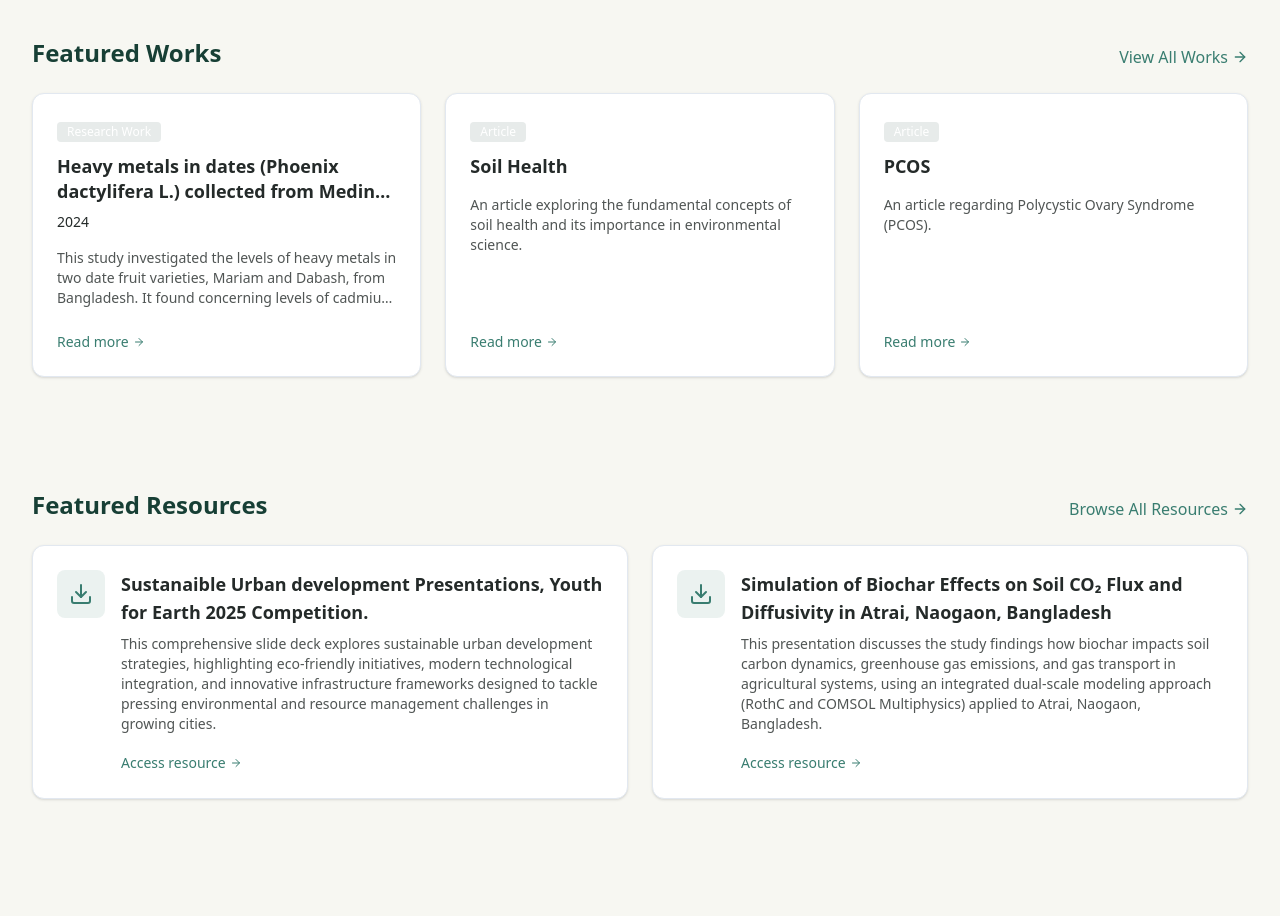
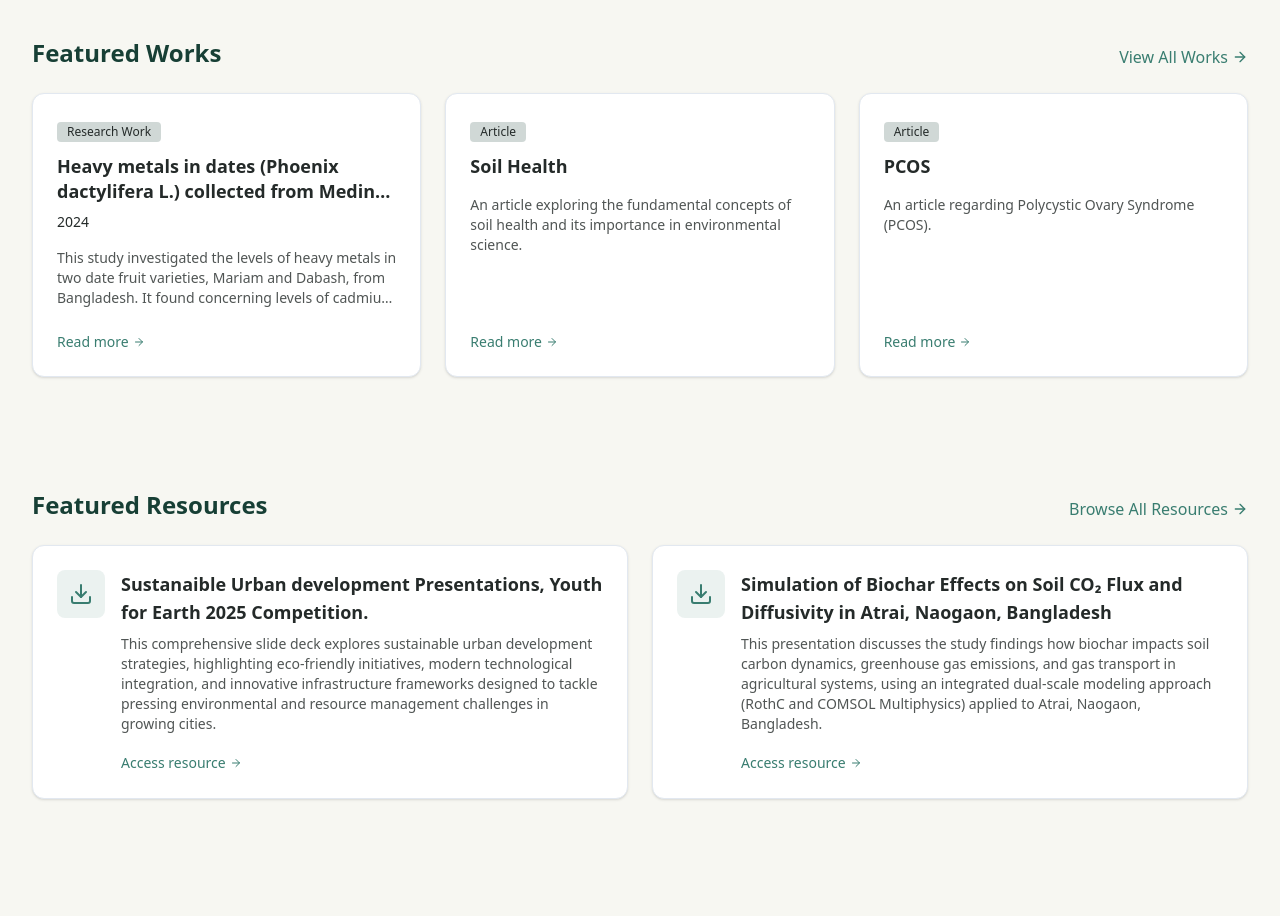
Before and after one commit to JIFahad2001/JIFahad, a Next.js app: page / in a window 1280 px wide. Shown: the part 1000-1916 px from the top of the page. Built offline with nearby package versions, Linux system fonts and the light colour scheme.

Commit message:
Update category badge background color

```diff
--- a/app/page.tsx
+++ b/app/page.tsx
@@ -88,7 +88,7 @@ export default function Home() {
           {featuredWorks.map((work) => (
             <div key={work.id} className="bg-card rounded-xl p-6 border border-border shadow-sm flex flex-col h-full hover:shadow-md transition-shadow">
               <div className="mb-4">
-                <span className="inline-block px-2.5 py-0.5 rounded text-xs font-medium bg-primary/10 text-primary-foreground mb-3">
+                <span className="inline-block px-2.5 py-0.5 rounded text-xs font-medium bg-primary/20 text-base-foreground mb-3">
                   {work.category}
                 </span>
                 <h3 className="text-lg font-bold text-foreground leading-snug line-clamp-2" title={work.title}>
```
